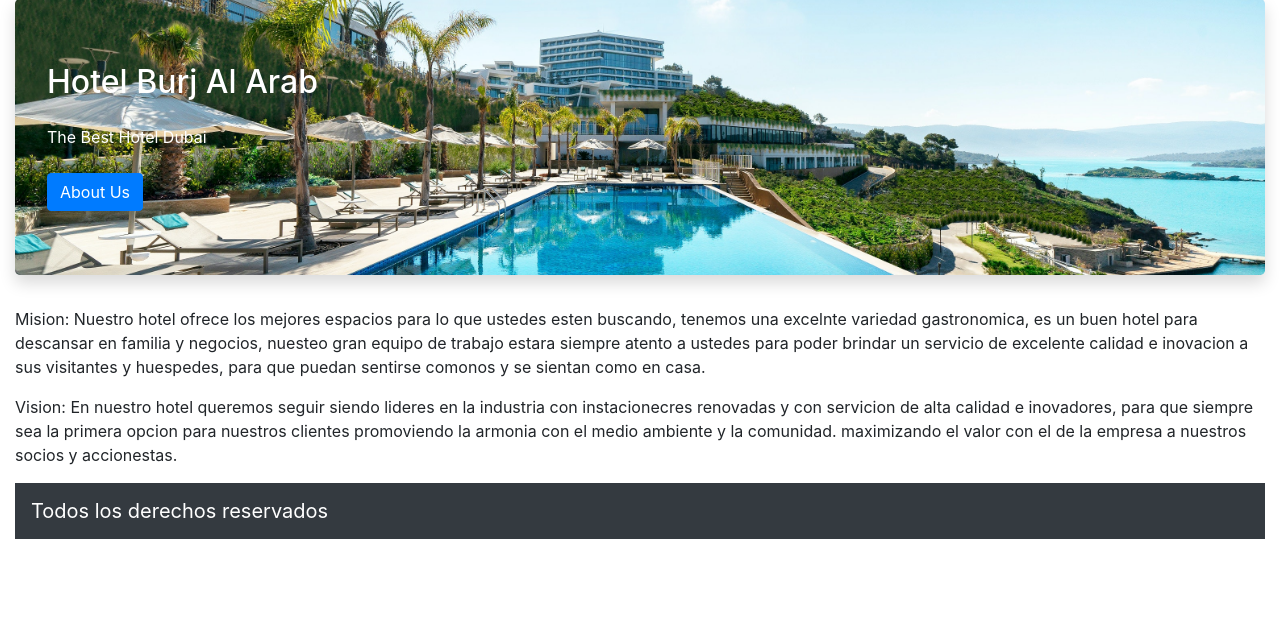
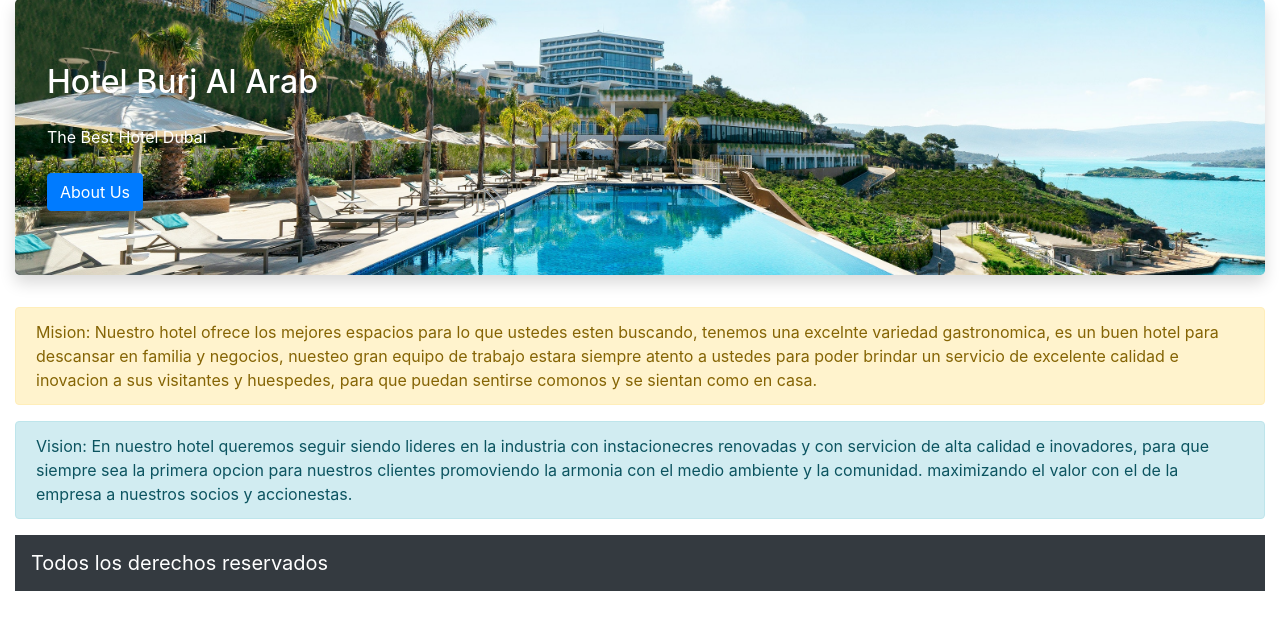
Before and after one commit to mathbrahian/grupo1, a Flask app: page /public/mision_vision in a window 1280 px wide. Shown: the part 81-711 px from the top of the page. Run offline with Flask 2, Linux system fonts and the light colour scheme.

Commit message:
archivos gustavo

```diff
--- a/templates/client/menu_cliente.html
+++ b/templates/client/menu_cliente.html
@@ -8,7 +8,7 @@
   <button type="button" class="btn btn-primary">RETURN</button>
   <button type="button" class="btn btn-secondary">REQUEST</button>
   <p class="text-center">PERFIL</p>
-  <button type="button" class="btn btn-secondary">REQUEST</button>
-
-
+  <button type="button" class="btn btn-danger">PROFILE</button>
+<button type="button" class="btn btn-warning">CONTINUE WITH YOUR RESERVATION</button>
+<button type="button" class="btn btn-info">MANAGE MY RESERVATION</button>
 {% endblock %}
--- a/templates/public/mision_vision.html
+++ b/templates/public/mision_vision.html
@@ -1,6 +1,10 @@
 {% extends "index.html" %}
 
 {% block content %}
-<p>Mision: Nuestro hotel ofrece los mejores espacios para lo que ustedes esten buscando, tenemos una excelnte variedad gastronomica, es un buen hotel para descansar en familia y negocios, nuesteo gran equipo de trabajo estara siempre atento a ustedes para poder brindar un servicio de excelente calidad e inovacion a sus visitantes y huespedes, para que puedan sentirse comonos y se sientan como en casa.</p>
-<p>Vision: En nuestro hotel queremos seguir siendo lideres en la industria con instacionecres renovadas y con servicion de alta calidad e inovadores, para que siempre sea la primera opcion para nuestros clientes promoviendo la armonia con el medio ambiente y la comunidad. maximizando el valor con el de la empresa a nuestros socios y accionestas.</p>
+<div class="alert alert-warning" role="alert">
+    Mision: Nuestro hotel ofrece los mejores espacios para lo que ustedes esten buscando, tenemos una excelnte variedad gastronomica, es un buen hotel para descansar en familia y negocios, nuesteo gran equipo de trabajo estara siempre atento a ustedes para poder brindar un servicio de excelente calidad e inovacion a sus visitantes y huespedes, para que puedan sentirse comonos y se sientan como en casa.
+  </div>
+  <div class="alert alert-info" role="alert">
+    Vision: En nuestro hotel queremos seguir siendo lideres en la industria con instacionecres renovadas y con servicion de alta calidad e inovadores, para que siempre sea la primera opcion para nuestros clientes promoviendo la armonia con el medio ambiente y la comunidad. maximizando el valor con el de la empresa a nuestros socios y accionestas.
+  </div>
 {% endblock %}
```
